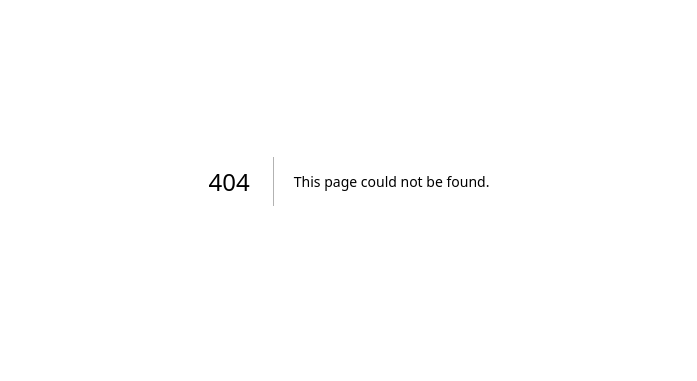
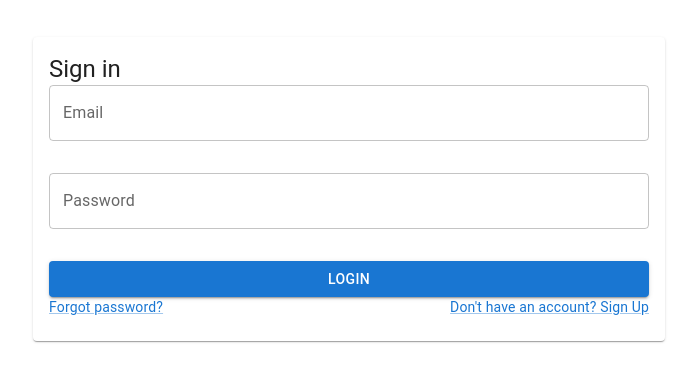
Before and after one commit to abhashkmr/frontend, a Next.js app: page /auth/auth in a window 1280 px wide. Before the commit this address had no page. Shown: the part 219-600 px from the top of the page, without its empty margins (291-988 px from the left). Built offline with nearby package versions, Linux system fonts and the light colour scheme.

Commit message:
Initial frontend setup for updates app

```diff
--- a/package.json
+++ b/package.json
@@ -9,14 +9,20 @@
     "lint": "next lint"
   },
   "dependencies": {
+    "@emotion/react": "^11.11.1",
+    "@emotion/styled": "^11.11.0",
+    "@mui/material": "^5.14.4",
     "@types/node": "20.4.5",
     "@types/react": "18.2.18",
     "@types/react-dom": "18.2.7",
     "eslint": "8.46.0",
     "eslint-config-next": "13.4.12",
     "next": "13.4.12",
+    "next-auth": "^4.23.0",
     "react": "18.2.0",
     "react-dom": "18.2.0",
+    "react-quill": "^2.0.0",
+    "styled-components": "^6.0.7",
     "typescript": "5.1.6"
   }
 }
--- /dev/null
+++ b/pages/auth/auth.js
@@ -0,0 +1,41 @@
+import { Card, CardContent, Grid } from '@mui/material';
+import { RegistrationForm } from './register';
+import LoginForm from './login';
+
+const API_URL = 'http://localhost:3001';
+ const  authenticateUser=async({email,password})=>{
+    try {
+        const response = await fetch(`${API_URL}/login`, {
+          method: 'POST',
+          headers: {
+            'Content-Type': 'application/json',
+          },
+          body: JSON.stringify({ email, password }),
+        });
+
+        if (response.status === 200) {
+         console.log('logged in')
+         window.location.href = '/';
+        } else {
+          // Handle login error, e.g., show error message to user
+        }
+      } catch (error) {
+       console.log(error)
+      }
+    };
+
+
+function AuthPage (){
+  return (
+    <Grid container justifyContent="center" alignItems="center" style={{ height: '100vh' }}>
+      <Card sx={{ width: 1/2 }}>
+        <CardContent >
+        <LoginForm onSubmit={authenticateUser}/>
+          {/* <RegistrationForm /> */}
+          {/* Or use LoginForm */}
+        </CardContent>
+      </Card>
+    </Grid>
+  );
+}
+export default AuthPage
--- /dev/null
+++ b/pages/auth/login.js
@@ -0,0 +1,72 @@
+import { useEffect, useState } from "react";
+import { TextField, Button, Grid, Box, Typography, Link } from "@mui/material";
+import { LoginFormWrapper } from "./styles";
+
+
+
+function LoginForm({onSubmit}) {
+  const [email, setEmail] = useState("");
+  const [password, setPassword] = useState("");
+
+  const handleSubmit = (event) => {
+    event.preventDefault();
+    onSubmit({ email, password });
+  }
+
+
+  return (
+    <LoginFormWrapper>
+      <Typography component="h1" variant="h5">
+        Sign in
+      </Typography>
+      <Box sx={{ flexGrow: 1 }} justifyContent="center">
+      <form onSubmit={handleSubmit}>
+        <Grid container direction={"column"} spacing={4}>
+          <Grid item xs={8}>
+
+            <TextField
+              label="Email"
+              type="email"
+              fullWidth
+              onChange={(e) => {
+                setEmail(e.target.value);
+              }}
+            />
+          </Grid>
+          <Grid item xs={8}>
+            <TextField
+              label="Password"
+              type="password"
+              fullWidth
+              onChange={(e) => {
+                setPassword(e.target.value);
+              }}
+            />
+          </Grid>
+          <Grid item xs={12} md={8}>
+            <Button variant="contained" color="primary" fullWidth type="submit">
+              Login
+            </Button>
+
+          </Grid>
+
+        </Grid>
+        </form>
+        <Grid container direction={"row"}>
+              <Grid item xs>
+                <Link href="#" variant="body2">
+                  Forgot password?
+                </Link>
+              </Grid>
+              <Grid item>
+                <Link href="#" variant="body2">
+                  {"Don't have an account? Sign Up"}
+                </Link>
+              </Grid>
+            </Grid>
+      </Box>
+    </LoginFormWrapper>
+  );
+}
+
+export default LoginForm;
--- /dev/null
+++ b/pages/auth/register.js
@@ -0,0 +1,13 @@
+import { TextField, Button } from "@mui/material";
+export const RegistrationForm = () => {
+  return (
+    <form>
+      <TextField label="Email" type="email" fullWidth />
+      <TextField label="Password" type="password" fullWidth />
+      <TextField label="Confirm Password" type="password" fullWidth />
+      <Button variant="contained" color="primary" fullWidth>
+        Register
+      </Button>
+    </form>
+  );
+};
--- /dev/null
+++ b/pages/auth/styles.js
@@ -0,0 +1,5 @@
+import styled from "styled-components";
+
+export const LoginFormWrapper = styled.div`
+
+`;
```
Also changed, not shown: pages/protected/updates.js (added, +59 -0 lines), pages/api/auth/...nextauth.js (added), 2 other files (tests, documents, lock files or other folders).
